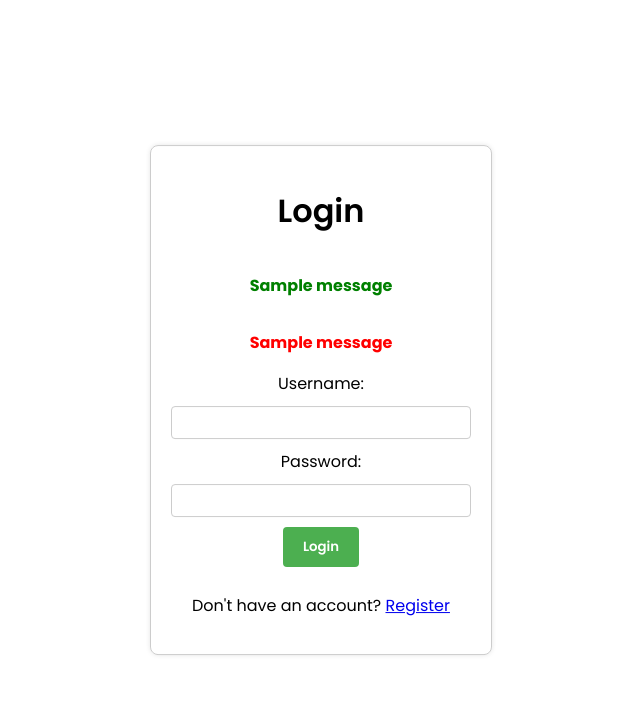
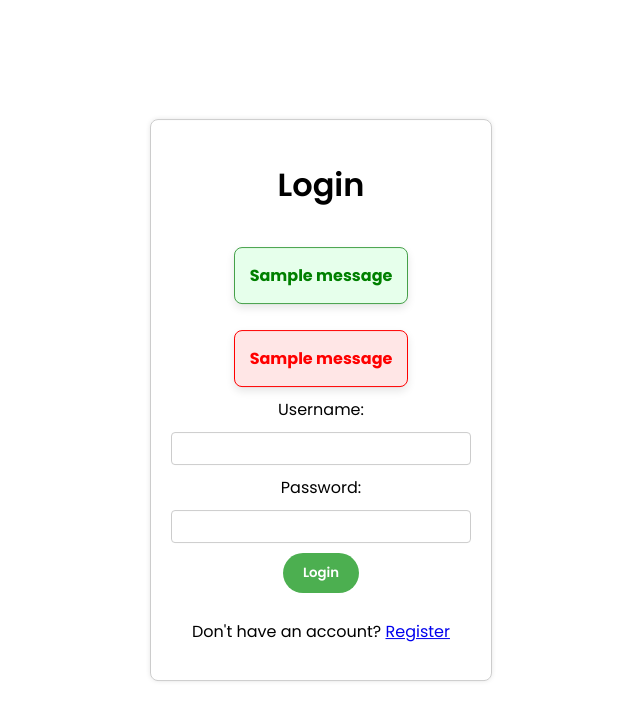
Before and after one commit to AndrewT-Tran/FocusMate, a Flask app: page /login in a window 1280 px wide. Shown: the top 721 px of the page, without its empty margins (319-959 px from the left). Run offline with Flask 3, Linux system fonts and the light colour scheme; one stand-in notice (Sample message) is shown.

Commit message:
Refactor CSS styles and add error and success classes

```diff
--- a/flask_app/controllers/user_controller.py
+++ b/flask_app/controllers/user_controller.py
@@ -2,29 +2,46 @@ from flask import render_template, redirect, request, flash
 from flask_app import app
 from flask_app.models.user_model import User
 from flask_login import login_user, logout_user, login_required
-
+from flask_bcrypt import Bcrypt
+from flask_app.config.mysqlconnection import connectToMySQL
+bcrypt = Bcrypt(app)
 
 @app.route('/create/user', methods=['POST'])
 def create_user():
-    if not User.validate(request.form):
+    form_data = request.form.to_dict()  # Convert ImmutableMultiDict to dictionary
+
+    # Check if username already exists
+    query_username = "SELECT COUNT(*) FROM users WHERE username = %(username)s"
+    result_username = connectToMySQL('focusmate').query_db(query_username, {'username': form_data['username']})
+    if result_username[0]['COUNT(*)'] > 0:
+        flash("Username already exists", "error")
         return redirect('/signup')
 
-    user_id = User.create_user(request.form)
+    # Check if email already exists
+    query_email = "SELECT COUNT(*) FROM users WHERE email = %(email)s"
+    result_email = connectToMySQL('focusmate').query_db(query_email, {'email': form_data['email']})
+    if result_email[0]['COUNT(*)'] > 0:
+        flash("Email already exists", "error")
+        return redirect('/signup')
+
+    if not User.validate(form_data):
+        return redirect('/signup')
+
+    # Hash the password before storing it in the database
+    hashed_password = bcrypt.generate_password_hash(form_data['password']).decode('utf-8')
+
+    user_id = User.create_user(form_data, hashed_password)
     if user_id:
-        flash("Successfully created account",
-              "success")  # Flash success message
-        return redirect('/login?signup_successful=True')
-
+        flash("Successfully created account", "success")
+        return redirect('/login')
     else:
-        flash("Failed to create account", "error")  # Flash error message
+        flash("Failed to create account", "error")
         return redirect('/signup')
 
 
 @app.route('/')
-@login_required
 def index():
-    return redirect("/dashboard")
-
+    return render_template('login.html')
 
 @app.route('/signup')
 def newUser():
--- a/flask_app/static/css/login.css
+++ b/flask_app/static/css/login.css
@@ -46,10 +46,33 @@
     color: white;
     padding: 10px 20px;
     border: none;
-    border-radius: 4px;
+    border-radius: 20px; /* Adjust border-radius for a rounded shape */
     cursor: pointer;
 }
 
 .login-form input[type="submit"]:hover {
     background-color: #45a049;
 }
+.error {
+    font-weight: bold;
+    font-size: medium;
+    color: red;
+    border-radius: 8px; /* Adjust border-radius for a rounded shape */
+    border: 1px solid red; /* Add border */
+    padding: 15px; /* Add padding */
+    margin-bottom: 10px; /* Add margin */
+    background-color: #ffe6e6; /* Add background color */
+    box-shadow: 0 4px 8px rgba(0, 0, 0, 0.1); /* Add shadow */
+}
+
+.success {
+    font-weight: bold;
+    font-size: medium;
+    color: #45a049;
+    border-radius: 8px; /* Adjust border-radius for a rounded shape */
+    border: 1px solid #45a049; /* Add border */
+    padding: 15px; /* Add padding */
+    margin-bottom: 10px; /* Add margin */
+    background-color: #e6ffeb; /* Add background color */
+    box-shadow: 0 4px 8px rgba(0, 0, 0, 0.1); /* Add shadow */
+}
--- a/flask_app/templates/login.html
+++ b/flask_app/templates/login.html
@@ -15,11 +15,11 @@
         <h1 class="poppins-semibold">Login</h1>
 
         {% for message in get_flashed_messages(category_filter=['success']) %}
-            <p style="font-weight:bold; color:green;" class="poppins-regular">{{ message }}</p>
+            <p style="font-weight:bold; color:green;" class="success poppins-regular">{{ message }}</p>
         {% endfor %}
 
         {% for message in get_flashed_messages(category_filter=['error']) %}
-            <p style="font-weight:bold; color:red;" class="poppins-regular">{{ message }}</p>
+            <p style="font-weight:bold; color:red;" class="error poppins-regular">{{ message }}</p>
         {% endfor %}
         <form method="POST" action="/login" class="login-form">
             <div>
```
Also changed, not shown: flask_app/models/user_model.py (+21 -18 lines), flask_app/static/css/signup.css (+14 -1 lines), flask_app/templates/signup.html (+6 -5 lines), server.py (+0 -10 lines), readme.md.
